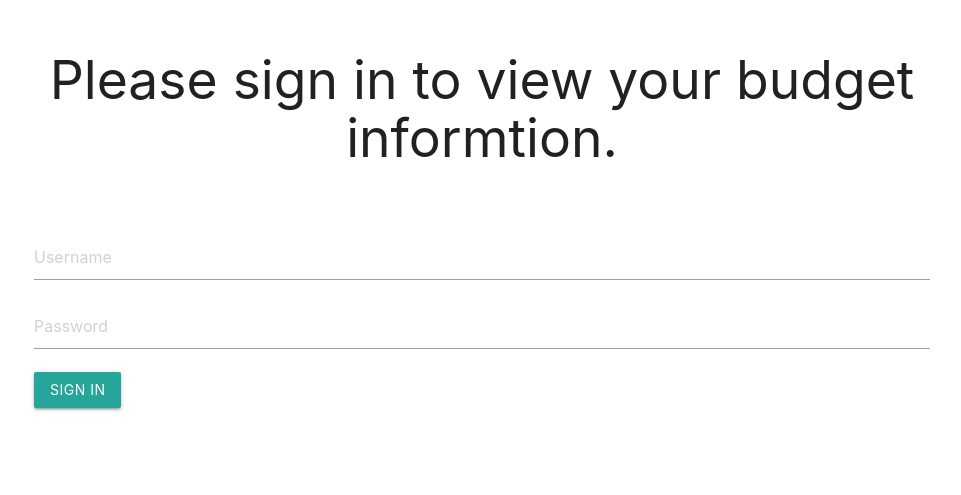
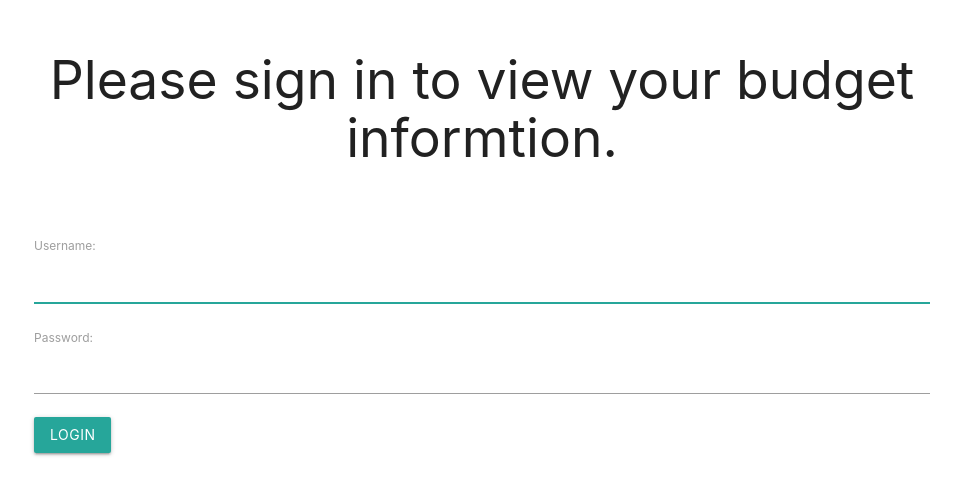
Before and after one commit to Kristian-Roopnarine/Django-Budget-App, a Django app: page / in a window 1280 px wide. Shown: the top 495 px of the page, without its empty margins (158-1119 px from the left). Run offline with Django 3.2, Linux system fonts and the light colour scheme.

Commit message:
Added Login page view and succesfully let's users login.

```diff
--- a/budget_project/budget_app/templates/budget_app/login.html
+++ b/budget_project/budget_app/templates/registration/login.html
@@ -11,6 +11,7 @@
     </head>
 
     <body>
+
         <div class="section">
             <div class="container">
                 <h2 class="center">Please sign in to view your budget informtion.</h2>
@@ -18,19 +19,10 @@
         </div>
         <div class="section">
             <div class="container">
-                <form class="col s12" method='post' action='{% url "check_info" %}'>
+                <form method="post">
                     {% csrf_token %}
-                    <div class='input-field col s4'>
-                        <input placeholder='Username'
-                        name='username'
-                        type='text'>
-                    </div>
-                    <div class="input-field col s4">
-                        <input placeholder="Password"
-                        name="password"
-                        type="text">
-                    </div>
-                    <button class="btn waves-effect waves-light" type="submit" name="action">Sign in</button>
+                    {{ form.as_p }}
+                    <button class="btn waves-effect"type='submit'>Login</button>
                 </form>
             </div>
         </div>
--- a/budget_project/budget_app/urls.py
+++ b/budget_project/budget_app/urls.py
@@ -1,8 +1,9 @@
-from django.urls import path
+from django.urls import path,include
 from . import views
+from django.contrib.auth import views as auth_views
 
 urlpatterns = [
-    path('', views.login,name='login'),
+    path('', auth_views.LoginView.as_view(),name='login'),
     path('app',views.index,name='index'),
-    path('check_info',views.check_info,name="check_info")
+    path('accounts/',include('django.contrib.auth.urls'))
 ]
--- a/budget_project/budget_app/views.py
+++ b/budget_project/budget_app/views.py
@@ -5,9 +5,10 @@ from django.http import HttpResponseRedirect
 
 def index(request):
     return render(request,'budget_app/index.html')
-
+'''
 def login(request):
     return render(request,'budget_app/login.html')
 
 def check_info(request):
     return HttpResponseRedirect('app')
+'''
--- a/budget_project/budget_project/settings.py
+++ b/budget_project/budget_project/settings.py
@@ -119,3 +119,4 @@ USE_TZ = True
 # https://docs.djangoproject.com/en/2.1/howto/static-files/
 
 STATIC_URL = '/static/'
+LOGIN_REDIRECT_URL = 'index'
```
Also changed, not shown: budget_project/budget_app/models.py (+4 -3 lines), budget_project/budget_app/migrations/0001_initial.py, budget_project/db.sqlite3.
